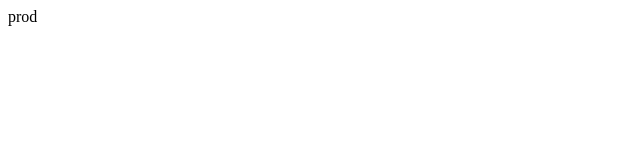
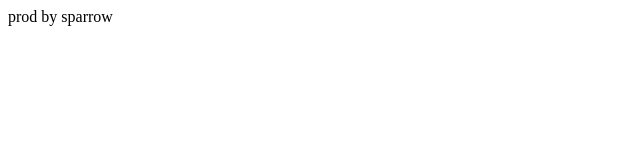
Before and after one commit to ivorobey/firebase_gitaction_slack_ci-cd, a plain HTML site: page index.html in a window 1280 px wide. Shown: the full height of the page, 0-640 px from the left. Drawn offline with Linux system fonts and the light colour scheme.

Commit message:
prodtest

```diff
--- a/index.html
+++ b/index.html
@@ -5,6 +5,6 @@
     <title>prod page</title>
   </head>
   <body>
-    prod
+    prod by sparrow
   </body>
 </html>
```
